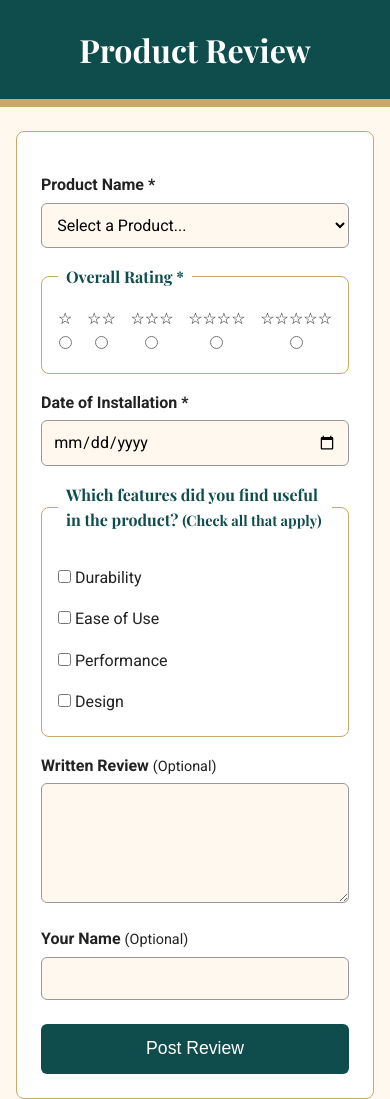
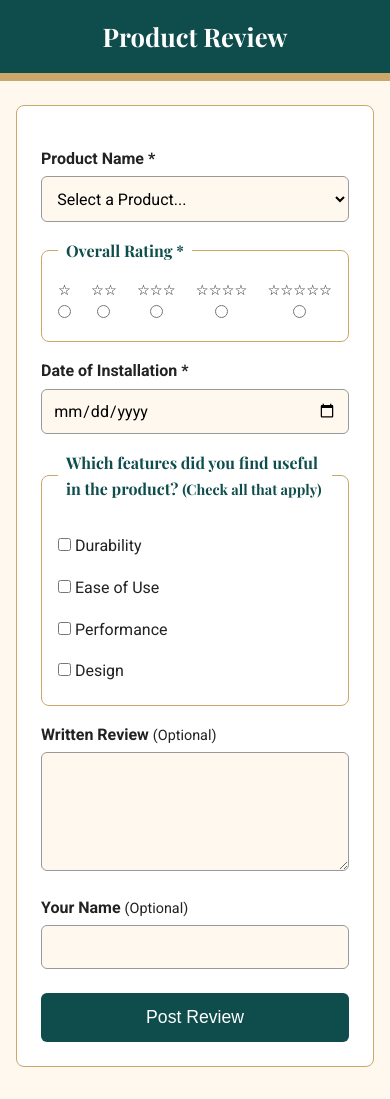
Before and after one commit to glyceeann/wdd131, a plain HTML site: page form.html in a window 390 px wide. Shown: the top 1099 px of the page. Drawn offline with nearby package versions, Linux system fonts and the light colour scheme.

Commit message:
fix form.css

```diff
--- a/styles/form.css
+++ b/styles/form.css
@@ -129,3 +129,38 @@ footer {
   border-top: 8px solid #C9A86A;
   margin-top: 2rem;
 }
+
+/* Responsive - tablet and desktop */
+@media (min-width: 600px) {
+  header h1 {
+    font-size: 2.5rem;
+  }
+
+  main {
+    margin: 2rem auto;
+  }
+
+  form {
+    padding: 2rem;
+  }
+}
+
+/* Responsive - small phones */
+@media (max-width: 480px) {
+  header {
+    padding: 1rem 0.5rem;
+  }
+
+  header h1 {
+    font-size: 1.6rem;
+  }
+
+  .stars {
+    flex-wrap: wrap;
+    gap: 0.5rem;
+  }
+
+  .stars label {
+    font-size: 0.9rem;
+  }
+}
```
